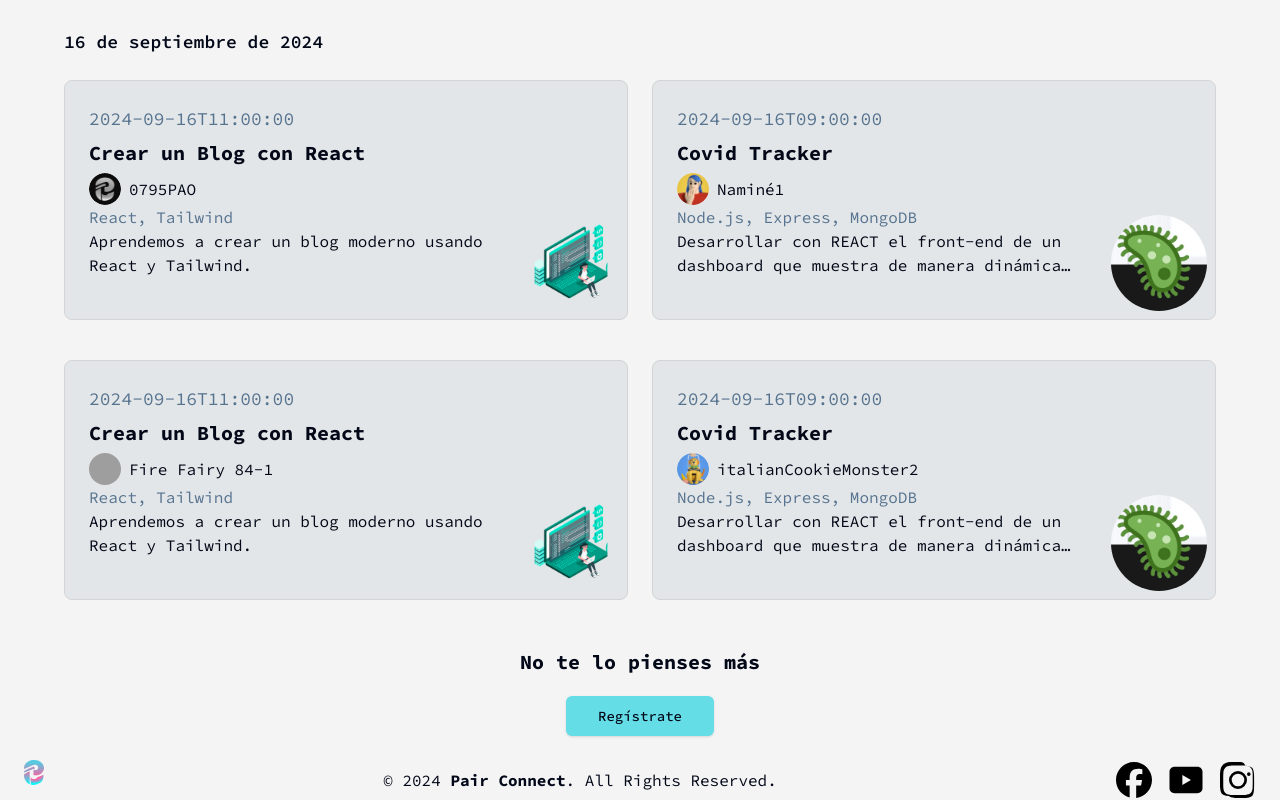
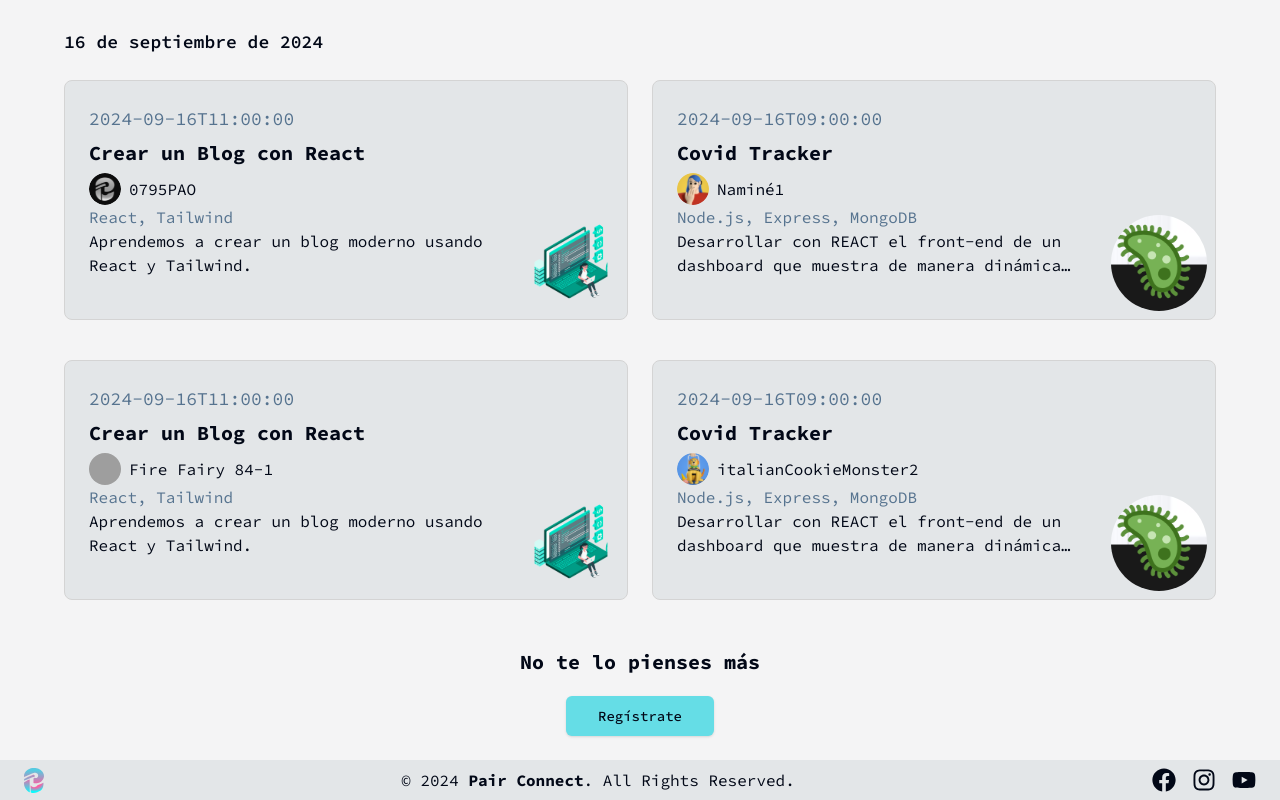
Before and after one commit to 0795PAO/pair_connect_front, a React (Vite) app: page / in a window 1280 px wide. Shown: the part 1039-1839 px from the top of the page. Built offline with nearby package versions, Linux system fonts and the light colour scheme; grey boxes are pictures that could not be loaded.

Commit message:
Added bg to footer and trasition to navbar

```diff
--- a/package.json
+++ b/package.json
@@ -29,16 +29,17 @@
     "axios": "^1.7.7",
     "class-variance-authority": "^0.7.0",
     "clsx": "^2.1.1",
+    "date-fns": "^3.6.0",
     "jwt-decode": "^4.0.0",
-    "date-fns": "^3.6.0",
     "lucide-react": "^0.441.0",
     "react": "^18.3.1",
     "react-day-picker": "^8.10.1",
     "react-dom": "^18.3.1",
     "react-hook-form": "^7.53.0",
+    "react-icons": "^5.3.0",
     "react-router-dom": "^6.26.2",
+    "react-select": "^5.8.1",
     "react-spinners": "^0.14.1",
-    "react-select": "^5.8.1",
     "react-svg": "^16.1.34",
     "tailwind-merge": "^2.5.2",
     "tailwindcss-animate": "^1.0.7",
--- a/src/components/navigation/Footer.jsx
+++ b/src/components/navigation/Footer.jsx
@@ -1,32 +1,46 @@
-import FacebookIcon from "../icons/FacebookIcon";
-import YouTubeIcon from "../icons/YoutubeIcon";
-import InstagramIcon from "../icons/InstagramIcon";
-import { Button } from "../ui/button";
+import { FaFacebook, FaInstagram, FaYoutube } from "react-icons/fa";
 
 const Footer = () => {
   return (
-    <footer className="shadow-lg px-6">
+    <footer className="shadow-lg px-6 bg-card">
       <div className="flex justify-between items-center">
         <div className="flex items-center space-x-3">
           <div className="h-10">
-            <img src="/logo.svg" alt="logo" className="w-[20px]" />
+            <img
+              src="/logo.svg"
+              alt="logo"
+              className="w-[20px] mt-[5px] sm:mt-[8px]"
+            />
           </div>
         </div>
-        <div className="text-center text-xs md:text-sm lg:text-base">
+        <div className="text-center text-xs md:text-sm lg:text-base block">
           <p>
-            © 2024 <strong>Pair Connect</strong>. All Rights Reserved.
+            © 2024 <strong>Pair Connect</strong>. <br className="sm:hidden" />{" "}
+            All Rights Reserved.
           </p>
         </div>
         <div className="flex space-x-4">
-          <Button variant="ghost" size="icon">
-            <FacebookIcon />
-          </Button>
-          <Button variant="ghost" size="icon">
-            <YouTubeIcon />
-          </Button>
-          <Button variant="ghost" size="icon">
-            <InstagramIcon />
-          </Button>
+          <a
+            href="https://www.facebook.com"
+            target="_blank"
+            rel="noopener noreferrer"
+          >
+            <FaFacebook size={24} className="hover:text-primary" />
+          </a>
+          <a
+            href="https://www.instagram.com"
+            target="_blank"
+            rel="noopener noreferrer"
+          >
+            <FaInstagram size={24} className="hover:text-primary" />
+          </a>
+          <a
+            href="https://www.youtube.com"
+            target="_blank"
+            rel="noopener noreferrer"
+          >
+            <FaYoutube size={24} className="hover:text-primary" />
+          </a>
         </div>
       </div>
     </footer>
--- a/src/components/navigation/Navbar.jsx
+++ b/src/components/navigation/Navbar.jsx
@@ -12,6 +12,8 @@ const Navbar = () => {
   const { isAuthenticated } = useAuth();
   const { toast } = useToast();
   const navigate = useNavigate();
+  const [isBreaking, setIsBreaking] = useState(false);
+  const [isRestoring, setIsRestoring] = useState(false);
 
   const handleLogout = async () => {
     try {
@@ -33,6 +35,22 @@ const Navbar = () => {
     }
   };
 
+  const handleLogoClick = (e) => {
+    e.preventDefault();
+    setIsBreaking(true);
+    setTimeout(() => {
+      setIsBreaking(false);
+      setIsRestoring(true);
+      navigate("/");
+    }, 500);
+  };
+
+  const handleAnimationEnd = () => {
+    if (isRestoring) {
+      setIsRestoring(false);
+    }
+  };
+
   const navlinks = [
     { name: "Home", to: "/" },
     { name: "Sobre nosotros", to: "/about-us" },
@@ -42,12 +60,19 @@ const Navbar = () => {
   const toggleMenu = () => setIsOpen(!isOpen);
 
   return (
-    <nav className={`shadow-lg px-6 py-4`}>
+    <nav className="shadow-lg px-6 py-4">
       <div className="flex justify-between items-center">
         <div className="flex items-center space-x-3">
-          <NavLink to="/" className="h-10">
-            <img src="/logo.svg" alt="logo" className="w-[35px]" />
-          </NavLink>
+          <a href="/" onClick={handleLogoClick} className="h-10">
+            <img
+              src="/logo.svg"
+              alt="logo"
+              className={`w-[35px] ${isBreaking ? "break" : ""} ${
+                isRestoring ? "restore" : ""
+              }`}
+              onAnimationEnd={handleAnimationEnd}
+            />
+          </a>
           <span
             className="font-poppins font-bold text-[36px] leading-[120%] hidden md:block text-transparent bg-clip-text"
             style={{ backgroundImage: "var(--gradient)" }}
@@ -56,7 +81,6 @@ const Navbar = () => {
           </span>
         </div>
 
-        {/* Links de navegación para pantallas grandes */}
         <div className="hidden lg:flex space-x-8">
           {navlinks.map((item) => (
             <NavLink key={item.name} to={item.to}>
@@ -71,7 +95,6 @@ const Navbar = () => {
           )}
         </div>
 
-        {/* Toggle, Login y Menú */}
         <div className="flex items-center space-x-4">
           <ModeToggle />
           {isAuthenticated ? (
@@ -80,26 +103,30 @@ const Navbar = () => {
             <Button>Login</Button>
           )}
           <div className="lg:hidden">
-            {" "}
-            {/* Menú móvil visible solo en pantallas pequeñas */}
-            <button onClick={toggleMenu} className="focus:outline-none">
+            <button
+              onClick={toggleMenu}
+              className="focus:outline-none hover:text-primary"
+            >
               <Menu size={40} />
             </button>
           </div>
         </div>
       </div>
 
-      {/* Menú móvil para pantallas pequeñas */}
       {isOpen && (
         <div className="lg:hidden flex flex-col items-left space-y-2 py-5">
           {navlinks.map((item) => (
-            <NavLink key={item.name} to={item.to}>
+            <NavLink
+              key={item.name}
+              to={item.to}
+              className="hover:text-primary"
+            >
               {item.name}
             </NavLink>
           ))}
           {isAuthenticated && (
             <>
-              <NavLink to="/profile">Mi perfil</NavLink>
+              <NavLink to="/my-profile">Mi perfil</NavLink>
               <NavLink to="/projects">Mis proyectos</NavLink>
             </>
           )}
--- a/src/index.css
+++ b/src/index.css
@@ -82,7 +82,6 @@
 }
 
 @layer base {
-
   * {
     @apply border-border;
   }
@@ -156,3 +155,37 @@
 .dark .card-session:hover {
   box-shadow: var(--card-session-shadow-dark);
 }
+
+@keyframes breakEffect {
+  0% {
+    transform: scale(1);
+    opacity: 1;
+  }
+  50% {
+    transform: scale(1.5) rotate(20deg);
+    opacity: 0.5;
+  }
+  100% {
+    transform: scale(0);
+    opacity: 0;
+  }
+}
+
+@keyframes restoreEffect {
+  0% {
+    transform: scale(0);
+    opacity: 0;
+  }
+  100% {
+    transform: scale(1);
+    opacity: 1;
+  }
+}
+
+.break {
+  animation: breakEffect 0.5s ease forwards;
+}
+
+.restore {
+  animation: restoreEffect 0.5s ease forwards;
+}
```
Also changed, not shown: 1 other file (tests, documents, lock files or other folders).
